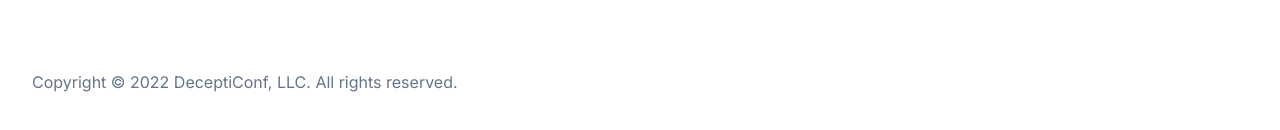
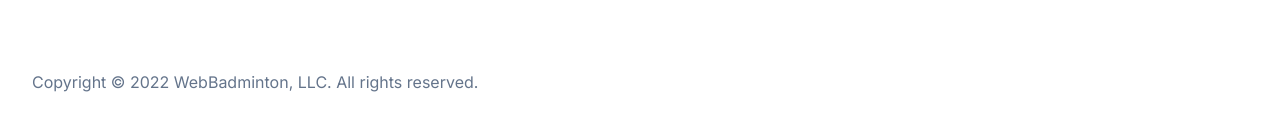
Before and after one commit to BadmWe/WebBadminton, a Next.js app: page /beginners in a window 1280 px wide. Shown: the part 1835-1965 px from the top of the page. Built offline with nearby package versions, Linux system fonts and the light colour scheme.

Commit message:
changed company name in Footer

```diff
--- a/src/components/Footer.js
+++ b/src/components/Footer.js
@@ -7,7 +7,7 @@ const Footer = () => {
       <Container className="flex flex-col items-center justify-between md:flex-row">
         <Logo className="h-12 w-auto text-slate-900" />
         <p className="mt-6 text-base text-slate-500 md:mt-0">
-          Copyright &copy; {new Date().getFullYear()} DeceptiConf, LLC. All
+          Copyright &copy; {new Date().getFullYear()} WebBadminton, LLC. All
           rights reserved.
         </p>
       </Container>
```
